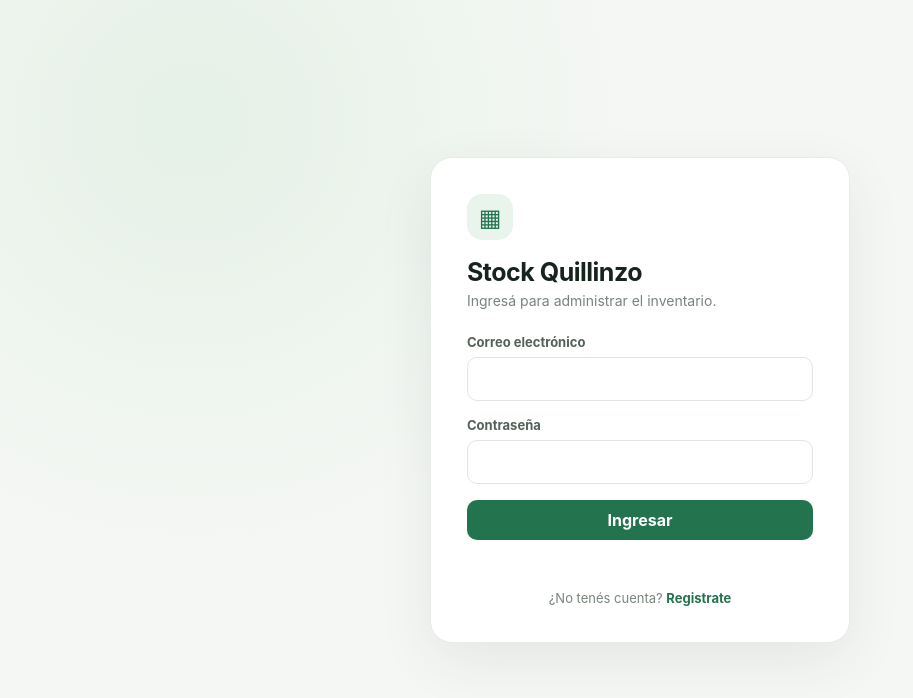
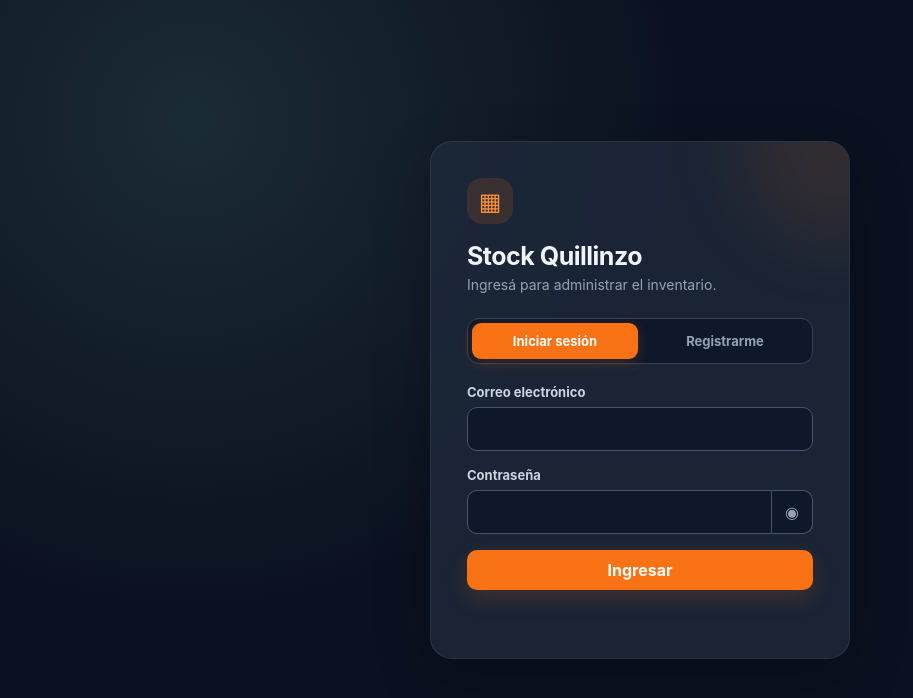
Before and after one commit to tatoar-sys/stockar, a plain HTML site: page index.html in a window 1280 px wide. Shown: the whole page, without its empty margins (0-913 px from the left). Drawn offline with Linux system fonts and the light colour scheme.

Commit message:
Update styles for dark mode and enhance auth UI

```diff
--- a/index.html
+++ b/index.html
@@ -5,19 +5,19 @@
     <meta name="viewport" content="width=device-width, initial-scale=1">
     <style>
       :root {
-        color-scheme: light;
-        --ink: #17231d;
-        --muted: #78847c;
-        --line: #e7ece8;
-        --paper: #fff;
-        --canvas: #f5f7f4;
-        --green: #23734e;
-        --green-dark: #185b3d;
-        --green-soft: #e8f4ec;
-        --orange: #b66b22;
-        --orange-soft: #fff2df;
-        --red: #b94a48;
-        --red-soft: #ffeded;
+        color-scheme: dark;
+        --ink: #f1f5f9;
+        --muted: #94a3b8;
+        --line: #334155;
+        --paper: #1e293b;
+        --canvas: #0b1120;
+        --green: #f97316;
+        --green-dark: #ea580c;
+        --green-soft: #3a251d;
+        --orange: #fbbf24;
+        --orange-soft: #3c3018;
+        --red: #f87171;
+        --red-soft: #3b2025;
         font-family: Inter, ui-sans-serif, system-ui, -apple-system, BlinkMacSystemFont, "Segoe UI", sans-serif;
       }
       * { box-sizing: border-box; }
@@ -134,6 +134,77 @@
         .stat-value { gap: 6px; font-size: 21px; }
         .stat-dot { width: 7px; height: 7px; }
       }
+      .auth-wrap { background: radial-gradient(circle at 15% 15%, #1b2b35, transparent 38%), var(--canvas); }
+      .auth-card, .panel, .stat-card, .modal {
+        border-color: rgba(255, 255, 255, .08);
+        background: rgba(30, 41, 59, .82);
+        box-shadow: 0 18px 55px rgba(0, 0, 0, .24);
+      }
+      .auth-card { position: relative; overflow: hidden; }
+      .auth-card::before {
+        position: absolute;
+        top: -90px;
+        right: -80px;
+        width: 190px;
+        height: 190px;
+        border-radius: 50%;
+        background: rgba(249, 115, 22, .1);
+        content: "";
+        filter: blur(35px);
+        pointer-events: none;
+      }
+      .brand-mark { background: rgba(249, 115, 22, .14); color: #fb923c; }
+      .field label { color: #cbd5e1; }
+      .field input, .field select, .toolbar input, .toolbar select, textarea {
+        border-color: #475569;
+        background: #0f172a;
+        color: #f8fafc;
+      }
+      .field input::placeholder, .toolbar input::placeholder, textarea::placeholder { color: #64748b; }
+      .field input:focus, .field select:focus, .toolbar input:focus, .toolbar select:focus, textarea:focus {
+        border-color: #f97316;
+        box-shadow: 0 0 0 3px rgba(249, 115, 22, .16);
+      }
+      .primary { color: white; background: #f97316; box-shadow: 0 8px 22px rgba(249, 115, 22, .18); }
+      .primary:hover { background: #ea580c; }
+      .secondary { color: #fdba74; background: rgba(249, 115, 22, .14); }
+      .quiet { color: #cbd5e1; background: #334155; }
+      .sidebar { border-color: #1e293b; background: #111827; }
+      .nav-label, .user-meta small { color: #94a3b8; }
+      .nav-button { color: #94a3b8; }
+      .nav-button:hover { color: #f8fafc; background: rgba(255, 255, 255, .05); }
+      .nav-button.active { color: #fdba74; background: rgba(249, 115, 22, .14); }
+      .avatar { color: #fdba74; background: rgba(249, 115, 22, .16); }
+      .logout, .close { color: #94a3b8; }
+      .stat-card, .panel { border-color: rgba(255, 255, 255, .08); }
+      .panel-head { border-color: #334155; }
+      th { color: #94a3b8; background: #172235; }
+      td { border-color: #293548; color: #cbd5e1; }
+      td:first-child { color: #f8fafc; }
+      .badge.good { color: #6ee7b7; background: rgba(16, 185, 129, .16); }
+      .badge.low { color: #fca5a5; background: rgba(239, 68, 68, .16); }
+      .badge.warn { color: #fcd34d; background: rgba(245, 158, 11, .16); }
+      .small-action { color: #fdba74; background: rgba(249, 115, 22, .14); }
+      .small-action.out { color: #fca5a5; background: rgba(239, 68, 68, .13); }
+      .empty { color: #94a3b8; }
+      .modal-backdrop { background: rgba(2, 6, 23, .78); backdrop-filter: blur(8px); }
+      .modal-head { border-color: #334155; }
+      .mobile-nav { border-color: #334155; background: rgba(15, 23, 42, .94); }
+      .mobile-nav .nav-button.active { color: #fb923c; }
+      .toast { background: #193c2a; }
+      .auth-tabs { display: grid; grid-template-columns: repeat(2, 1fr); gap: 4px; margin: 0 0 20px; padding: 4px; border: 1px solid #334155; border-radius: 12px; background: #0f172a; }
+      .auth-tab { padding: 10px 12px; border: 0; border-radius: 9px; background: transparent; color: #94a3b8; font-size: 13px; font-weight: 700; }
+      .auth-tab.active { color: white; background: #f97316; box-shadow: 0 4px 14px rgba(249, 115, 22, .2); }
+      .password-control { display: flex; }
+      .password-control input { min-width: 0; flex: 1; border-radius: 10px 0 0 10px; }
+      .password-toggle { padding: 0 13px; border: 1px solid #475569; border-left: 0; border-radius: 0 10px 10px 0; color: #94a3b8; background: #0f172a; }
+      .password-toggle:hover { color: #f8fafc; }
+      .field input:disabled { color: #94a3b8; background: #1e293b; }
+      select option { color: #f8fafc; background: #0f172a; }
+      button:disabled { cursor: wait; opacity: .65; }
+      @media (max-width: 820px) {
+        .mobile-nav { backdrop-filter: blur(12px); }
+      }
     </style>
   </head>
   <body>
@@ -142,6 +213,10 @@
         <div class="brand-mark">▦</div>
         <h1 id="authTitle">Stock Quillinzo</h1>
         <p id="authSubtitle">Ingresá para administrar el inventario.</p>
+        <div class="auth-tabs" role="tablist" aria-label="Acceso a la cuenta">
+          <button id="loginTab" class="auth-tab active" type="button" role="tab" aria-selected="true">Iniciar sesión</button>
+          <button id="registerTab" class="auth-tab" type="button" role="tab" aria-selected="false">Registrarme</button>
+        </div>
         <form id="authForm">
           <div class="field hidden" id="nameField">
             <label for="authName">Nombre</label>
@@ -153,12 +228,14 @@
           </div>
           <div class="field">
             <label for="authPassword">Contraseña</label>
-            <input id="authPassword" type="password" autocomplete="current-password" minlength="8" required>
+            <div class="password-control">
+              <input id="authPassword" type="password" autocomplete="current-password" minlength="8" required>
+              <button id="passwordToggle" class="password-toggle" type="button" aria-label="Mostrar contraseña" aria-pressed="false">◉</button>
+            </div>
           </div>
           <button id="authSubmit" class="primary full" type="submit">Ingresar</button>
           <div id="authError" class="auth-error" role="alert"></div>
         </form>
-        <div class="auth-switch"><span id="authSwitchText">¿No tenés cuenta?</span> <button id="authSwitch" class="text-button" type="button">Registrate</button></div>
       </div>
     </section>
 
@@ -452,17 +529,27 @@
         });
       }
 
-      $('authSwitch').addEventListener('click', () => {
-        state.authMode = state.authMode === 'login' ? 'register' : 'login';
+      function setAuthMode(mode) {
+        state.authMode = mode;
         const registering = state.authMode === 'register';
         $('authTitle').textContent = registering ? 'Crear cuenta' : 'Stock Quillinzo';
         $('authSubtitle').textContent = registering ? 'Registrate para comenzar a controlar el stock.' : 'Ingresá para administrar el inventario.';
         $('nameField').classList.toggle('hidden', !registering);
         $('authPassword').autocomplete = registering ? 'new-password' : 'current-password';
         $('authSubmit').textContent = registering ? 'Registrarme' : 'Ingresar';
-        $('authSwitchText').textContent = registering ? '¿Ya tenés cuenta?' : '¿No tenés cuenta?';
-        $('authSwitch').textContent = registering ? 'Iniciá sesión' : 'Registrate';
+        $('loginTab').classList.toggle('active', !registering);
+        $('loginTab').setAttribute('aria-selected', String(!registering));
+        $('registerTab').classList.toggle('active', registering);
+        $('registerTab').setAttribute('aria-selected', String(registering));
         $('authError').textContent = '';
+      }
+      $('loginTab').addEventListener('click', () => setAuthMode('login'));
+      $('registerTab').addEventListener('click', () => setAuthMode('register'));
+      $('passwordToggle').addEventListener('click', () => {
+        const visible = $('authPassword').type === 'password';
+        $('authPassword').type = visible ? 'text' : 'password';
+        $('passwordToggle').setAttribute('aria-label', visible ? 'Ocultar contraseña' : 'Mostrar contraseña');
+        $('passwordToggle').setAttribute('aria-pressed', String(visible));
       });
       $('authForm').addEventListener('submit', async event => {
         event.preventDefault();
```
